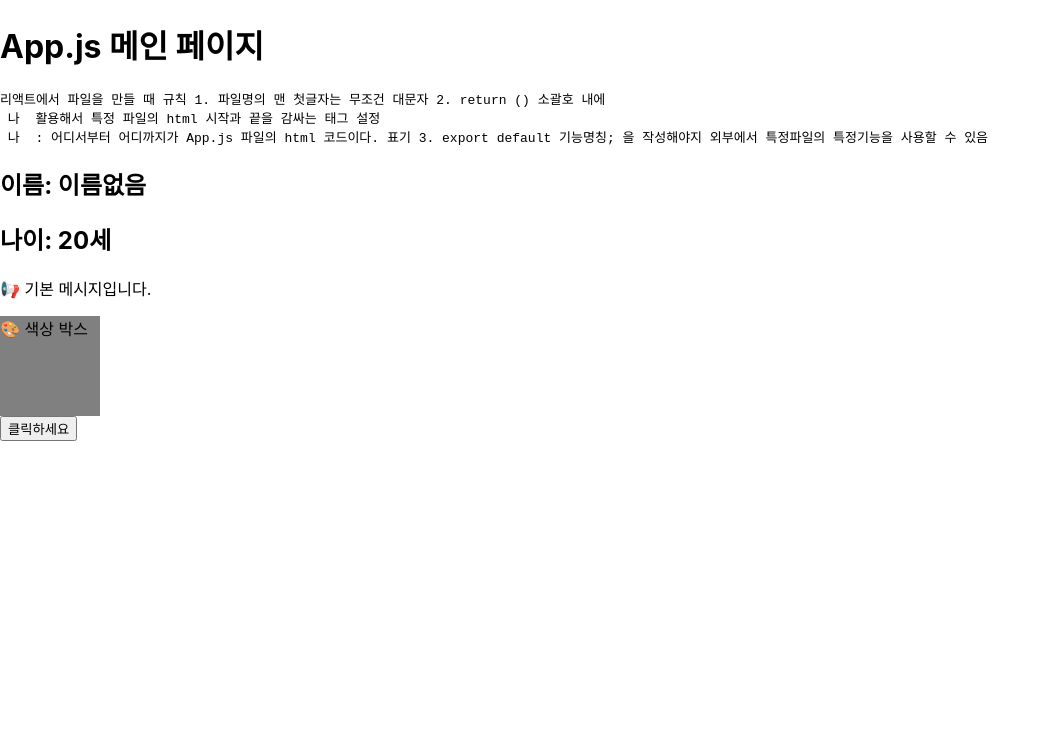
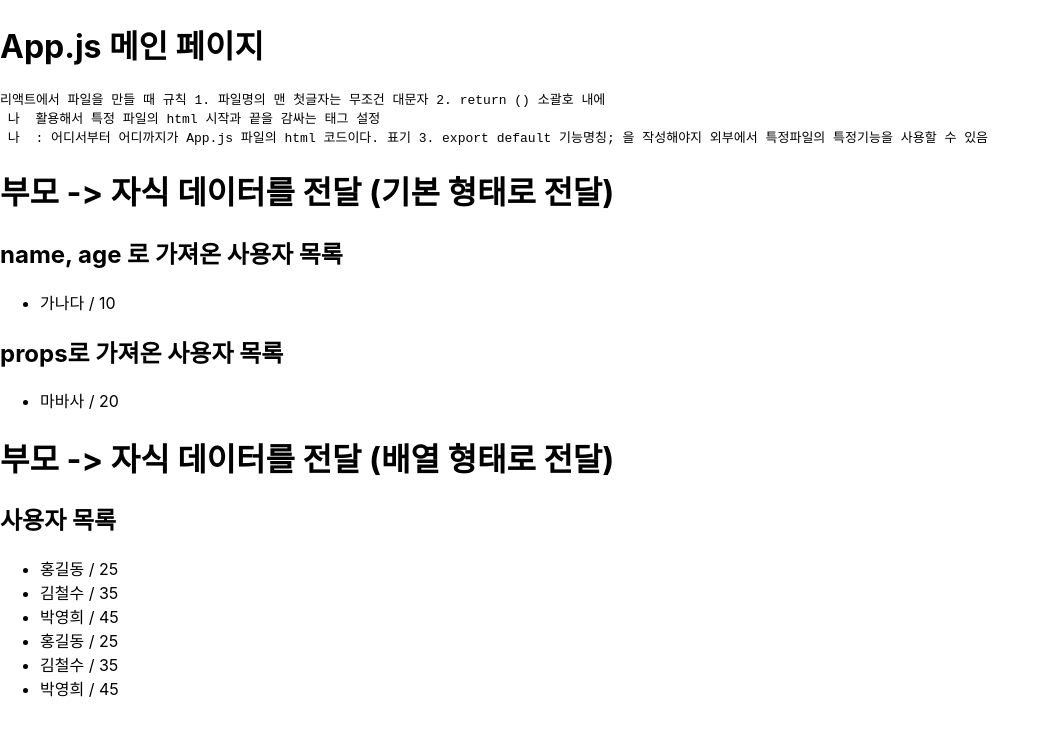
Before and after one commit to kht241023/react-workspace, a React (Create React App) app: page / in a window 1280 px wide. Shown: the top 736 px of the page, without its empty margins (0-1049 px from the left). Built offline with nearby package versions, Linux system fonts and the light colour scheme.

Commit message:
array props

```diff
--- a/src/Chapter/ChapProps/ChapPropsArray.jsx
+++ b/src/Chapter/ChapProps/ChapPropsArray.jsx
@@ -16,51 +16,111 @@ const ChapPropsArray = () => {
     )
 }
 
-const ChildOne = ({name,age}) => {
+const ChildOne = ({name, age}) => {
     return (
         <div>
             <h2>name, age 로 가져온 사용자 목록</h2>
             <ul>
-                <l1>{name} / {age} </l1>
+                <li>{name} / {age} </li>
             </ul>
         </div>
     )
 }
 
-const ChildTwo = () => {
+const ChildTwo = (props) => {
     return (
         <div>
-            <h2>사용자 목록</h2>
+            <h2>props로 가져온 사용자 목록</h2>
             <ul>
-
+                <li>{props.name} / {props.age}</li>
 
             </ul>
         </div>
     )
 }
 
-// 메인으로 확인할 배열리스트
-const ChildThree = () => {
+// 메인으로 확인할 배열리스트   () 내부에 들어올 변수명이 단일이기 때문에 users 에서 {} 를 사용여부는 상관 X
+const ChildThree = ({users}) => {
     return (
         <div>
             <h2>사용자 목록</h2>
             <ul>
                 {/* 배열 형식으로  단일 데이터가 아닌  2개 이상의 데이터를 표기할 것 */}
+                {/*
+                 1. map() -> return 생략 가능 / UI 로 표현해줄 때 많이 사용
+                 Parent 에서 가져온 변수이름.map((반복문 내에서 사용할 변수이름, 번호순서 = index) =>( <li key={index}> {user.name} / {user.age}       </li>)             */}
+                {/*
+                2. map{}  -> return 반드시 사용해야함 / UI 와 기능을 동시에 표현할 때 많이 사용
+                Parent 에서 가져온 변수이름.map((반복문 내에서 사용할 변수이름, 번호순서 = index) =>{ return( <li key={index}> {user.name} / {user.age}       </li>  );   }  )          */}
+
+                {/*
+                        html 태그 내에서 javascript로 가져온 값을 사용하기 위해서는
+                        반드시 {} 를 작성 후 변수이름이나 기능 작성
+                 */}
+                {
+                    users.map((user, index) => (
+                        <li key={index}>{user.name} / {user.age}     </li>
+                    ))
+                }
+
+                {
+                    users.map((user, index) => {
+                        // 추가적으로 작성할 자바스크립트가 존재한다면 자바스크립트를 작성하는 공간
+                            return (
+                                <li key={index}>{user.name} / {user.age}     </li>
+                            )
+
+                        }
+                    )
+                }
             </ul>
         </div>
     )
 }
 const Parent = () => {
     // javascript 작성하는 공간
+    // name 과 age 를 담을 배열 생성 -> 추후 데이터 베이스로 가져온 값 변형
+
+    //  배열 형태는 [] 로 작성
+    const numberList = [1, 2, 3]
+    const stringList = ["가", "나", "다"]
+
+    // 만약 배열에서 한 칸 당 값을 두개씩 가져오고 싶다면 {}로 감싸서 가져오기
+    const numStringListOne = [
+        {number: 1, string: "가"},
+        {number: 2, string: "나"},
+        {number: 3, string: "다"}
+    ]
+
+
+    // DB 에서 가져온 값을 표기할 때 사용할 배열 방식
+    // [{ React 에서 가져온 DB를 사용할 변수이름1번  : Java Backend 에서 전달받은 데이터 1번        ,
+    //    React 에서 가져온 DB를 사용할 변수이름2번  : Java Backend 에서 전달받은 데이터 2번      }]
+    // Java Backend 에서 가져온 데이터를 사용할 때 왼쪽에서 작성한 변수이름으로 활용하겠다
+    const numStringListTwo = [
+        {
+            numberList: numberList,
+            stringList: stringList
+        }
+    ]
+    const userList = [
+        {name: "홍길동", age: 25},
+        {name: "김철수", age: 35},
+        {name: "박영희", age: 45},
+
+    ]
+
 
     return (
         <>
             {/* html 태그를 작성하는 공간*/}
             <h1> 부모 -> 자식 데이터를 전달 (기본 형태로 전달)</h1>
-            <ChildOne name="가나다" age={10} />
-            <ChildTwo name="가나다" age={10} />
-            <ChildThree  />
+            <ChildOne name="가나다" age={10}/>
+            <ChildTwo name="마바사" age={20}/>
+
             <h1> 부모 -> 자식 데이터를 전달 (배열 형태로 전달)</h1>
+            {/*  ChildThree 에서 사용할 변수 명칭 = users  사용할 데이터 = userList에 작성한 데이터를 사용  */}
+            <ChildThree users={userList}/>
         </>
     )
 }
--- a/src/index.js
+++ b/src/index.js
@@ -5,6 +5,7 @@ import App from './App';
 import reportWebVitals from './reportWebVitals';
 import ChapPropsDefault from "./Chapter/ChapProps/ChapPropsDefault";
 import PracticePropsDefault from "./practice/PracticePropsDefault";
+import ChapPropsArray from "./Chapter/ChapProps/ChapPropsArray";
 
 const root = ReactDOM.createRoot(document.getElementById('root'));
 root.render(
@@ -24,8 +25,10 @@ root.render(
         <ChapPropsFunction />
          <PracticePropsFunction />
          <ChapPropsDefault/>
+         <PracticePropsDefault />
         */}
-        <PracticePropsDefault />
+        <ChapPropsArray />
+
 
 
 
```
Also changed, not shown: src/practice/PracticePropsArray.jsx (added, +74 -0 lines).
